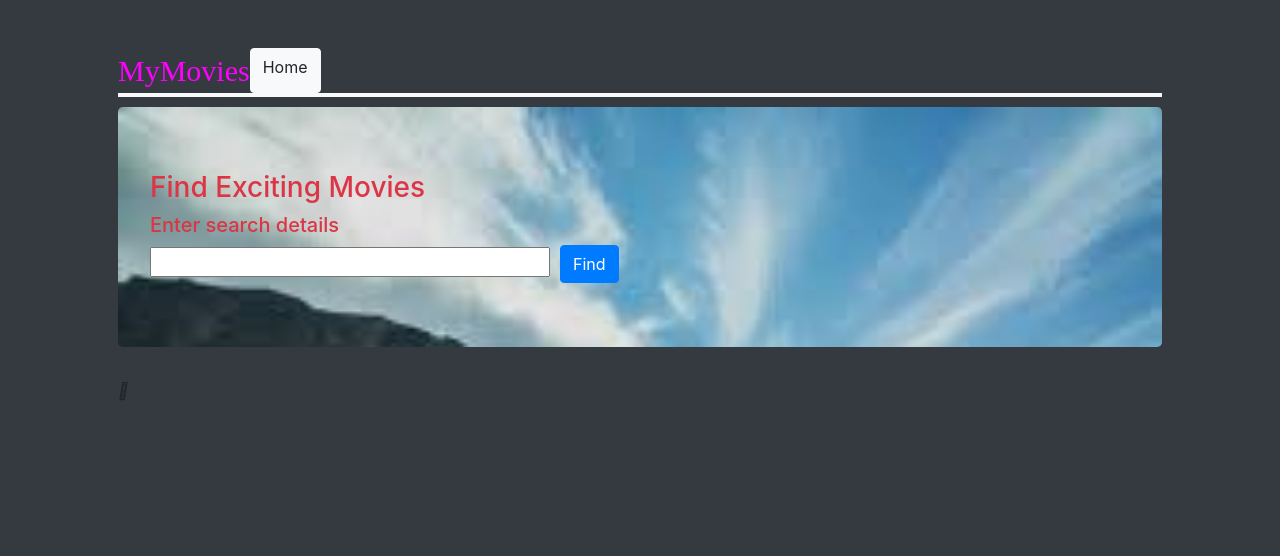
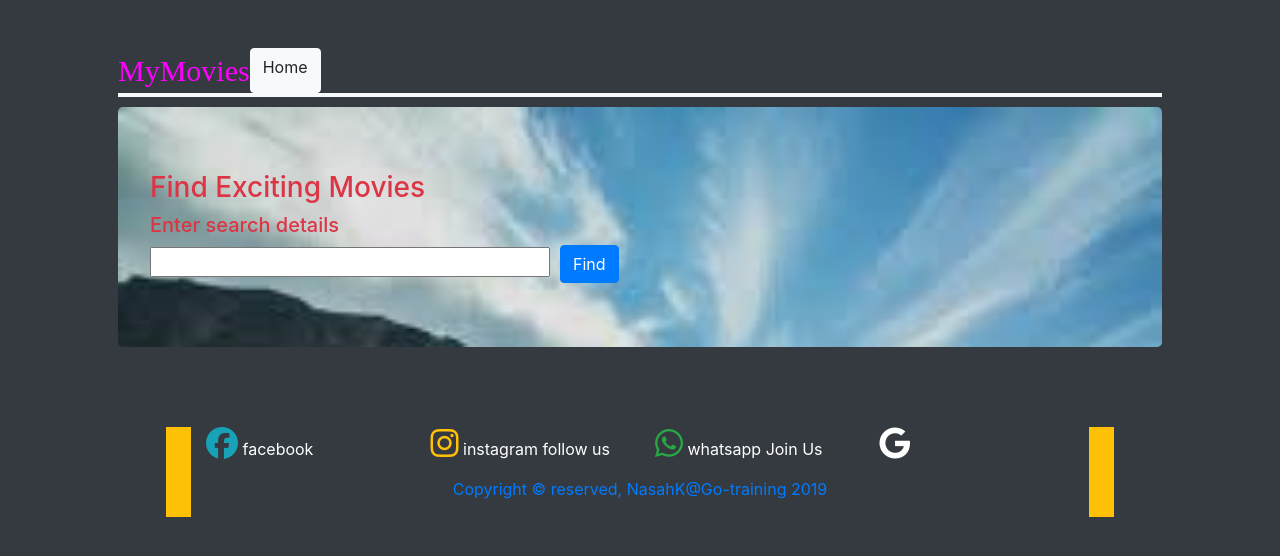
Before and after one commit to Nasah-Kuma/MovieDoctor, an Angular app: page / in a window 1280 px wide. Shown: the top 556 px of the page. Built offline with nearby package versions, Linux system fonts and the light colour scheme; no server answers.

Commit message:
added a new component footerComponent

```diff
--- a/src/app/footer/footer.component.css
+++ b/src/app/footer/footer.component.css
@@ -0,0 +1,3 @@
+.footerRow{
+    margin: 10px;
+}
--- a/src/app/footer/footer.component.html
+++ b/src/app/footer/footer.component.html
@@ -1,3 +1,32 @@
-<div>
-    <div><i class = "fas fa-facebook"></i></div>
-</div>
+<footer class = "m-5">
+    <div class = "container-fluid bg-warning">
+        <div class = "row bg-dark footerRow">
+            <div class = "col-sm-3">
+                <span class = "text-white">
+                    <i class = "fa fa-facebook fa-2x text-info"></i>
+                    facebook
+                </span>
+            </div>
+            <div class = "col-sm-3">
+                    <span class = "text-white">
+                            <i class = "fa fa-instagram fa-2x text-warning"></i>
+                            instagram follow us
+                    </span>
+            </div>
+            <div class = "col-sm-3">
+                <span class = "text-white">
+                    <i class = "fa fa-whatsapp fa-2x text-success"></i>
+                    whatsapp Join Us
+                </span>
+            </div>
+            <div class = "col-sm-3">
+                <i class = "fa fa-google fa-2x text-white"></i>
+            </div>
+            <div class = "col-sm-12">
+                <p class = "text-primary text-center pt-3">Copyright &copy; reserved, NasahK@Go-training 2019</p>
+            </div>
+        </div>
+
+    </div>
+
+</footer>
--- a/src/index.html
+++ b/src/index.html
@@ -7,6 +7,7 @@
 
   <meta name="viewport" content="width=device-width, initial-scale=1">
   <link rel="icon" type="image/x-icon" href="favicon.ico">
+  <link rel = " stylesheet" type = "text/css" href = "../node_modules/font-awesome/css/font-awesome.min.css">
 </head>
 <body class = "bg-dark">
 <div class = "container p-5">
```
